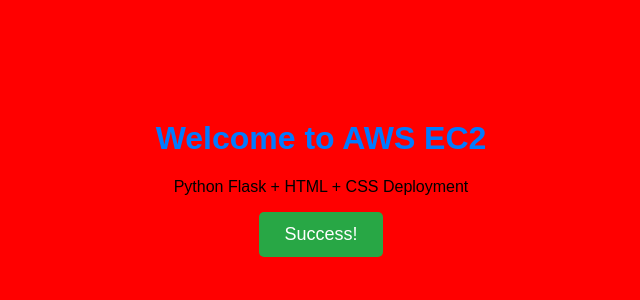
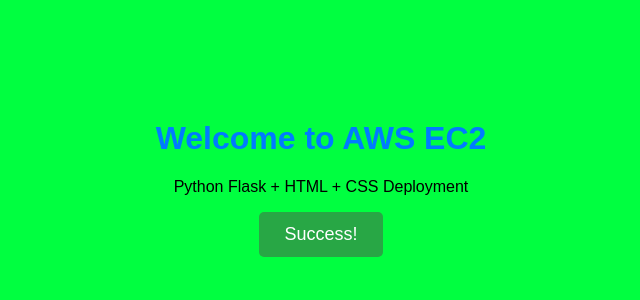
Before and after one commit to shiva-6300/practice-project, a Flask app: page / in a window 1280 px wide. Shown: the top 300 px of the page, without its empty margins (319-959 px from the left). Run offline with Flask 3, Linux system fonts and the light colour scheme.

Commit message:
Webhook test

```diff
--- a/static/style.css
+++ b/static/style.css
@@ -1,7 +1,7 @@
 body{
     margin:0;
     font-family:Arial,sans-serif;
-    background:red;
+    background:rgb(0, 255, 64);
 }
 
 .container{
```
